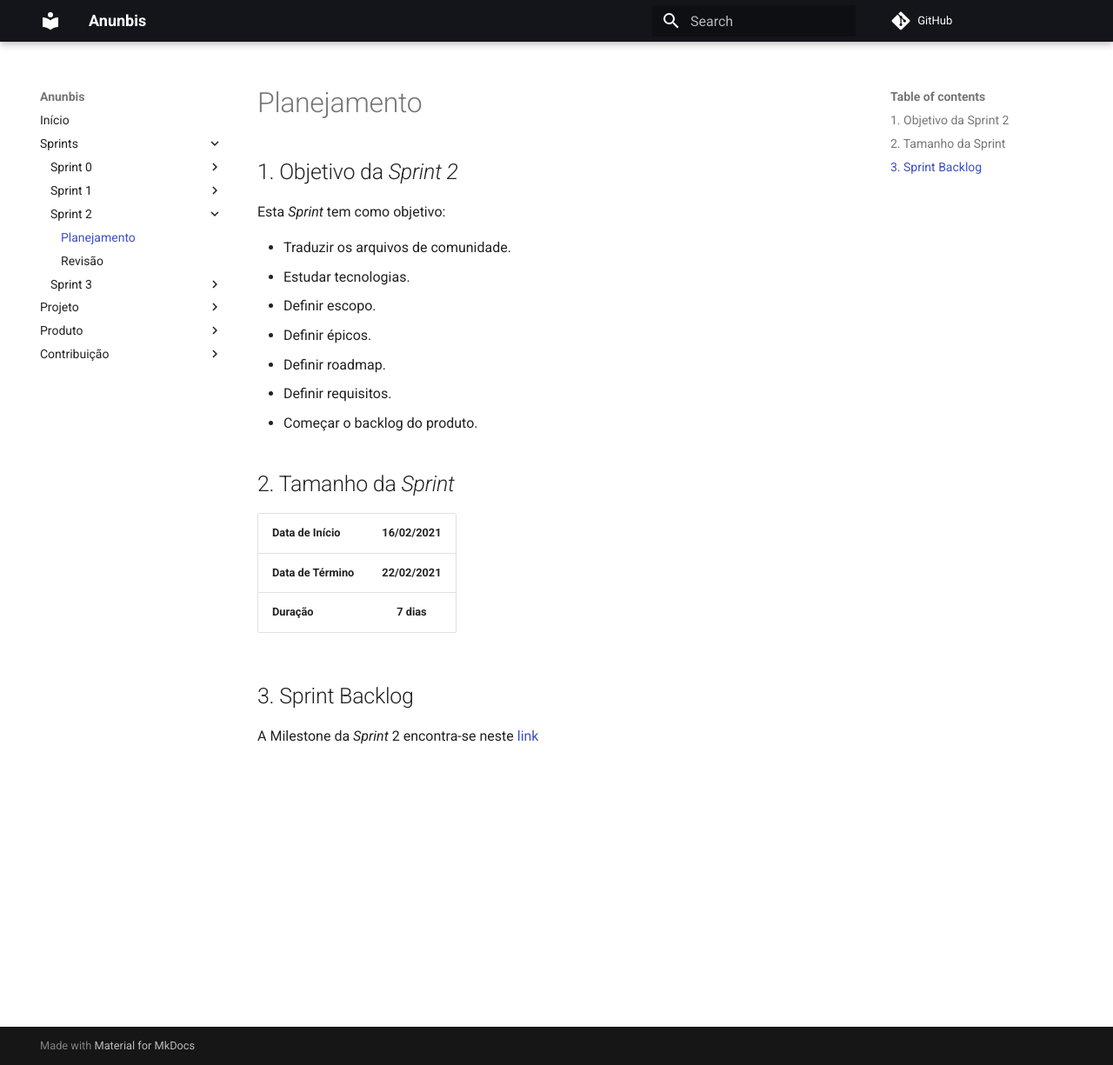
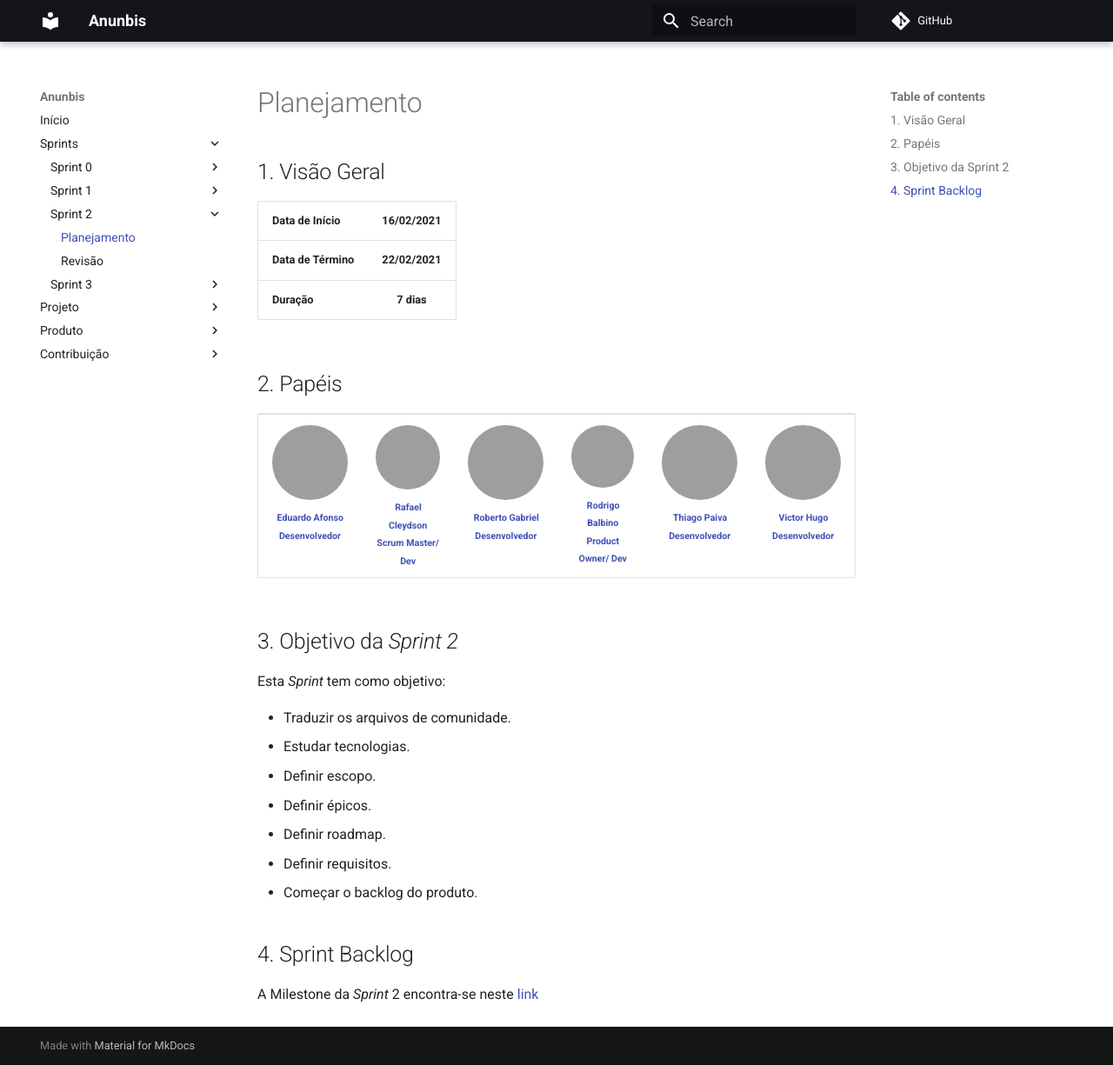
Before and after one commit to fga-eps-mds/2020.2-Anunbis, an MkDocs documentation site: the page built from docs/sprints/planejamento-sprint-2.md, in a window 1280 px wide and 1225 px high. Shown: the whole window at 87% size. Built offline with MkDocs 1.6.1 and Material for MkDocs 9.7.7, drawn with Linux system fonts in a browser that asks for light colours; comment, search, counter and statistics services are not loaded; grey boxes are pictures that could not be loaded.

Commit message:
#60 Atualizando o documento de planejamento 2 e de revisao 2 da sprint
Co-authored-by: Balbinoo <rodrigo080599@hotmail.com>

```diff
--- a/docs/sprints/planejamento-sprint-2.md
+++ b/docs/sprints/planejamento-sprint-2.md
@@ -1,4 +1,51 @@
-## 1. Objetivo da _Sprint 2_
+
+## 1. Visão Geral
+
+| Data de Início | 16/02/2021 |
+|:--|:--:|
+| **Data de Término** | **22/02/2021** |
+| **Duração** | **7 dias** |
+
+## 2. Papéis
+
+<table>
+    <tr>
+     <!-- Eduardo   -->
+        <td align="center"><a href="https://github.com/oEduardoAfonso"><img style="border-radius: 50%;" src="https://avatars.githubusercontent.com/u/54921791?s=400&u=12d7cd0e0fdb7e4540dd786c4cc936167d8b7666&v=4" width="100px;" alt=""/><br /><sub><b>Eduardo Afonso</b><br><b>Desenvolvedor</b></sub></a><br /><a href="https://github.com/DanielPortods"></a></td>
+     <!-- Raphael -->
+        <td align="center"><a href="https://github.com/RcleydsonR">
+        <img style="border-radius: 50%;" src="https://avatars.githubusercontent.com/u/74625814?s=460&u=c3b77eaa289d931e139e184d494e0151956372a8&v=4"width="100px;" alt=""/>
+        <br /><sub><b>Rafael Cleydson</b><br><b>Scrum Master/ Dev</b></sub></a><br /><a href="https://github.com/Bruno-Felix"></a></td>
+         <!-- Roberto  -->
+        <td align="center"><a href="https://github.com/mangabeiras"><img style="border-radius: 50%;" src="https://avatars.githubusercontent.com/u/54643519?s=400&u=e818422fc51e3e58e20e2bfc28bcdcd96a3acf62&v=4" width="100px;" alt=""/><br /><sub><b>Roberto Gabriel</b><br><b>Desenvolvedor</sub></a><br /><a href="https://github.com/emysdias"></a></td>
+     <!-- Rodrigo     -->
+        <td align="center"><a href=https://github.com/Balbinoo><img style="border-radius: 50%;" src="https://avatars.githubusercontent.com/u/54644626?s=400&u=8d36fb668cd69ccd23d5827ae9e1b86a937eefa1&v=4" width="100px;" alt=""/><br /><sub><b>Rodrigo Balbino</b><br><b>Product Owner/ Dev</b></sub></a><br /><a href="https://github.com/DenysRogeres"></a></td>
+    <!-- Thiago  -->
+        <td align="center"><a href=https://github.com/thiagohdaqw><img style="border-radius: 50%;" src="https://avatars.githubusercontent.com/u/54081877?s=400&u=c1add0666adbf836efe972df83a854185477c2cc&v=4" width="100px;" alt=""/><br /><sub><b>Thiago Paiva</b><br><b>Desenvolvedor</sub></a><br /><a href="https://github.com/daniel-bm"></a></td>
+     <!-- Victor -->
+        <td align="center"><a href=https://github.com/victorhugo21><img style="border-radius: 50%;" src="https://avatars.githubusercontent.com/u/54643372?s=400&u=662c17b015a365ca35b5b4ea519c0fd64fd00184&v=4" width="100px;" alt=""/><br /><sub><b>Victor Hugo</b><br><b>Desenvolvedor</sub></a><br /><a href="https://github.com/enzoggqs"></a></td>
+        </tr>
+    </table>
+
+## 3. Objetivo da _Sprint 2_
+
+<p align="justify">Esta <i>Sprint</i> tem como objetivo:</p>
+
+- Traduzir os arquivos de comunidade.
+- Estudar tecnologias.
+- Definir escopo.
+- Definir épicos.
+- Definir roadmap.
+- Definir requisitos.
+- Começar o backlog do produto.
+
+
+## 4. Sprint Backlog
+
+A Milestone da _Sprint_ 2 encontra-se neste [link](https://github.com/fga-eps-mds/2020.2-Anunbis/milestone/3)
+
+
+<!-- ## 1. Objetivo da _Sprint 2_
 
 <p align="justify">Esta <i>Sprint</i> tem como objetivo:</p>
 
@@ -20,4 +67,4 @@
 
 ## 3. Sprint Backlog
 
-A Milestone da _Sprint_ 2 encontra-se neste [link](https://github.com/fga-eps-mds/2020.2-Anunbis/milestone/3)
+A Milestone da _Sprint_ 2 encontra-se neste [link](https://github.com/fga-eps-mds/2020.2-Anunbis/milestone/3) -->
```
Also changed, not shown: docs/sprints/revisao-sprint-2.md (+31 -0 lines).
